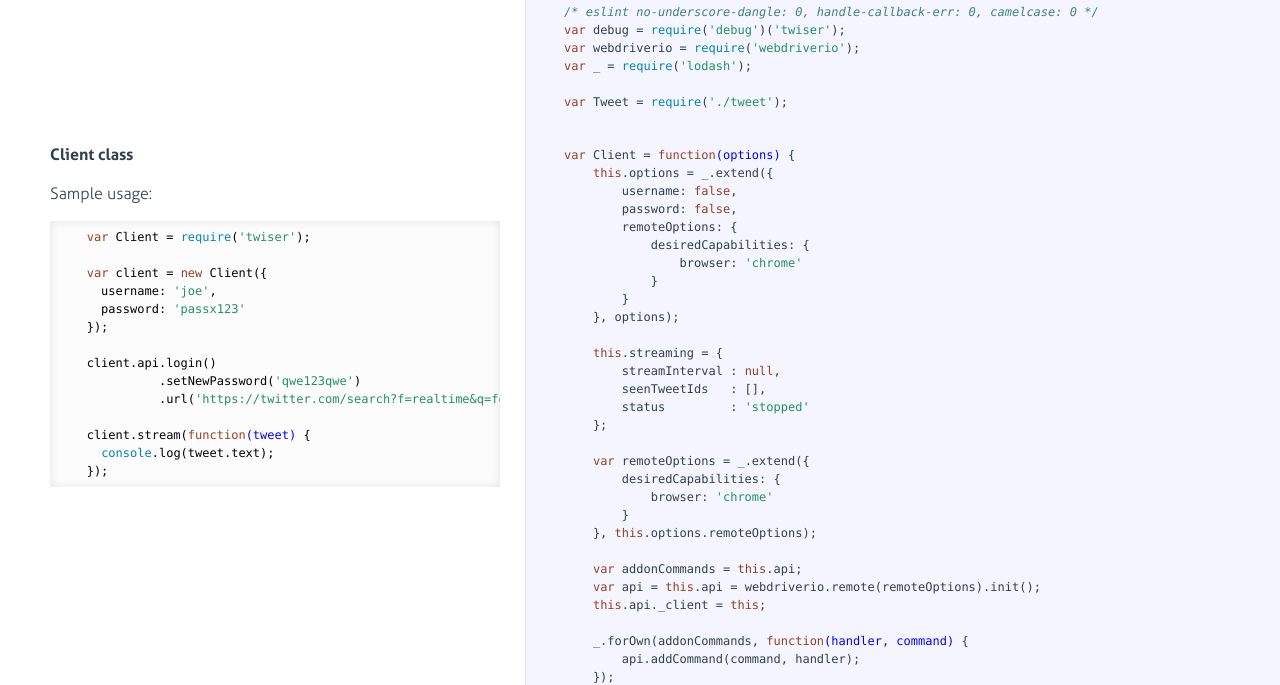
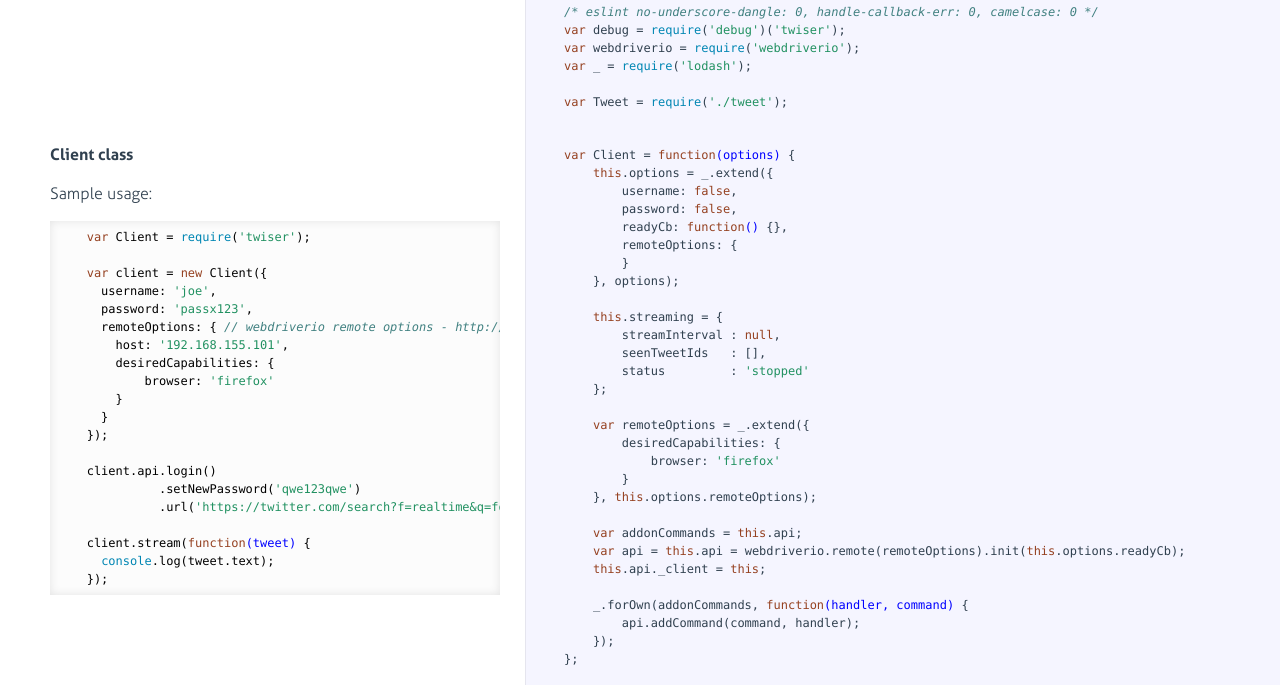
Before and after one commit to hippich/twiser, a website: page docs/index.html in a window 1280 px wide. Shown: the part 109-794 px from the top of the page. Drawn offline with Linux system fonts and the light colour scheme.

Commit message:
Small documentation update, readyCb, default browser - firefox

```diff
--- a/docs/index.html
+++ b/docs/index.html
@@ -52,7 +52,13 @@
 
    <span class="hljs-keyword">var</span> client = <span class="hljs-keyword">new</span> Client({
      username: <span class="hljs-string">'joe'</span>,
-     password: <span class="hljs-string">'passx123'</span>
+     password: <span class="hljs-string">'passx123'</span>,
+     remoteOptions: { <span class="hljs-comment">// webdriverio remote options - http://webdriver.io/guide.html</span>
+       host: <span class="hljs-string">'192.168.155.101'</span>,
+       desiredCapabilities: {
+           browser: <span class="hljs-string">'firefox'</span>
+       }
+     }
    });
 
    client.api.login()
@@ -69,10 +75,8 @@
     <span class="hljs-keyword">this</span>.options = _.extend({
         username: <span class="hljs-literal">false</span>,
         password: <span class="hljs-literal">false</span>,
+        readyCb: <span class="hljs-function"><span class="hljs-keyword">function</span><span class="hljs-params">()</span> </span>{},
         remoteOptions: {
-            desiredCapabilities: {
-                browser: <span class="hljs-string">'chrome'</span>
-            }
         }
     }, options);
 
@@ -84,12 +88,12 @@
 
     <span class="hljs-keyword">var</span> remoteOptions = _.extend({
         desiredCapabilities: {
-            browser: <span class="hljs-string">'chrome'</span>
+            browser: <span class="hljs-string">'firefox'</span>
         }
     }, <span class="hljs-keyword">this</span>.options.remoteOptions);
 
     <span class="hljs-keyword">var</span> addonCommands = <span class="hljs-keyword">this</span>.api;
-    <span class="hljs-keyword">var</span> api = <span class="hljs-keyword">this</span>.api = webdriverio.remote(remoteOptions).init();
+    <span class="hljs-keyword">var</span> api = <span class="hljs-keyword">this</span>.api = webdriverio.remote(remoteOptions).init(<span class="hljs-keyword">this</span>.options.readyCb);
     <span class="hljs-keyword">this</span>.api._client = <span class="hljs-keyword">this</span>;
 
     _.forOwn(addonCommands, <span class="hljs-function"><span class="hljs-keyword">function</span><span class="hljs-params">(handler, command)</span> </span>{
```
Also changed, not shown: index.js (+10 -6 lines).
